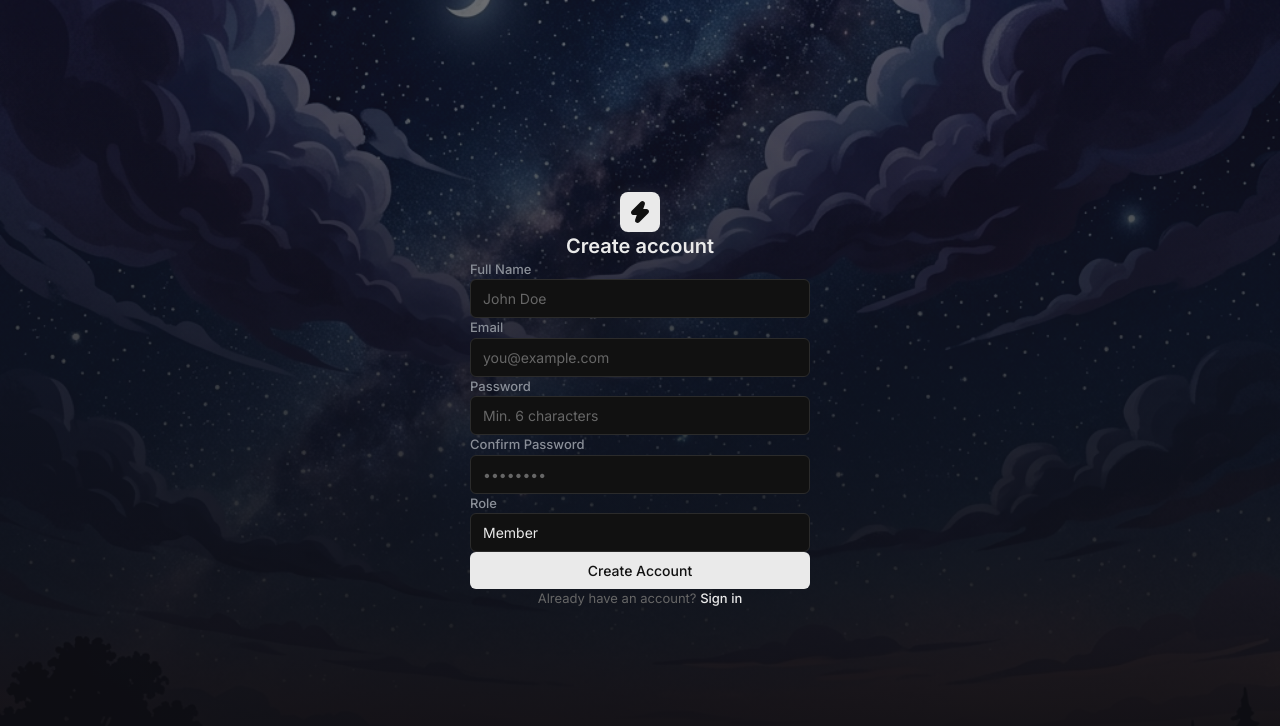
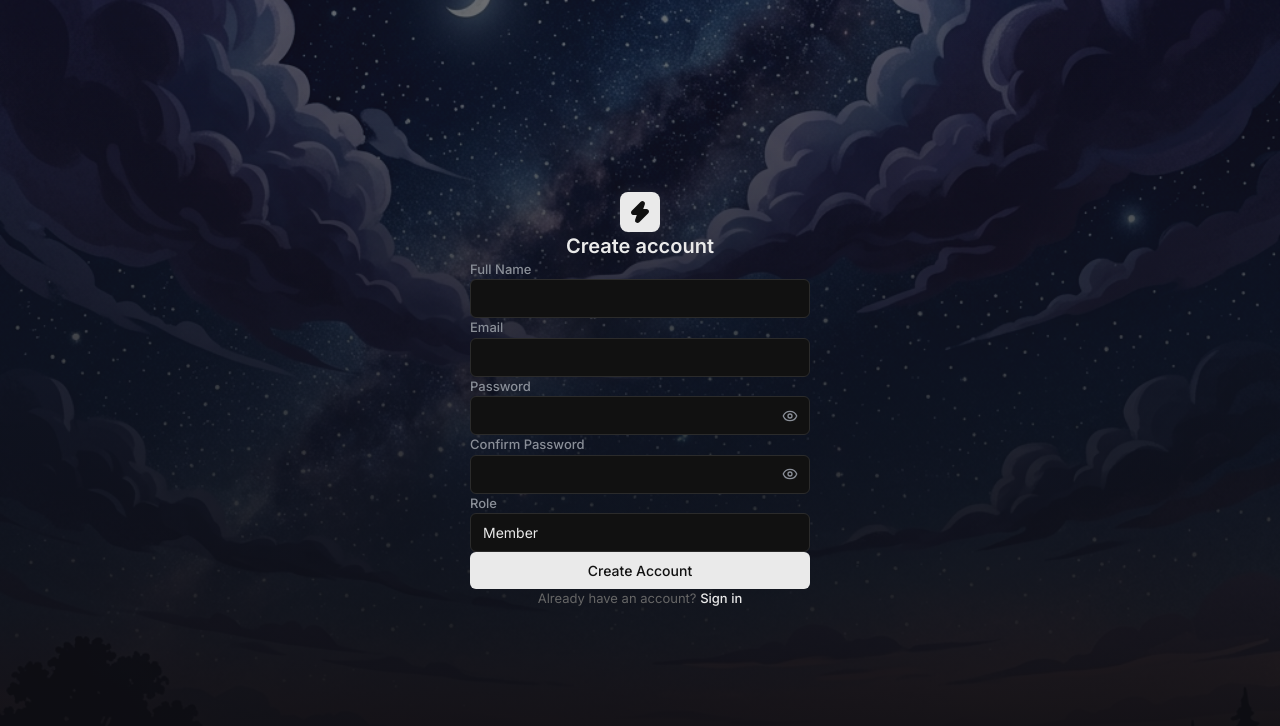
Before and after one commit to Hammadtanveer/team-task-manager, a React (Vite) app in the folder frontend/: page /signup in a window 1280 px wide. Shown: the top 726 px of the page. Built offline with nearby package versions, Linux system fonts and the light colour scheme.

Commit message:
fix place holder text

```diff
--- a/frontend/src/pages/LoginPage.jsx
+++ b/frontend/src/pages/LoginPage.jsx
@@ -1,7 +1,7 @@
 import { useState } from "react";
 import { Link, useNavigate } from "react-router-dom";
 import { motion } from "framer-motion";
-import { Zap, ArrowRight } from "lucide-react";
+import { Zap, ArrowRight, Eye, EyeOff } from "lucide-react";
 import { useAuth } from "../hooks/useAuth";
 import toast from "react-hot-toast";
 import LoadingSpinner from "../components/LoadingSpinner";
@@ -9,6 +9,7 @@
 export default function LoginPage() {
   const [email, setEmail] = useState("");
   const [password, setPassword] = useState("");
+  const [showPassword, setShowPassword] = useState(false);
   const [submitting, setSubmitting] = useState(false);
   const { login } = useAuth();
   const navigate = useNavigate();
@@ -72,7 +73,6 @@
               type="email"
               value={email}
               onChange={(e) => setEmail(e.target.value)}
-              placeholder="you@example.com"
               className="input-field"
               autoComplete="email"
             />
@@ -82,15 +82,23 @@
             <label className="text-[13px] font-medium text-[#8A8F98] mb-1.5 block flex justify-between items-center">
               <span>Password</span>
             </label>
+            <div className="relative">
               <input
                 id="login-password"
-              type="password"
+                type={showPassword ? "text" : "password"}
                 value={password}
                 onChange={(e) => setPassword(e.target.value)}
-              placeholder="••••••••"
-              className="input-field"
+                className="input-field pr-10"
                 autoComplete="current-password"
               />
+              <button
+                type="button"
+                onClick={() => setShowPassword(!showPassword)}
+                className="absolute right-3 top-1/2 -translate-y-1/2 text-[#8A8F98] hover:text-[#EAEAEA] transition-colors"
+              >
+                {showPassword ? <EyeOff size={16} /> : <Eye size={16} />}
+              </button>
+            </div>
           </div>
 
           <button
--- a/frontend/src/pages/SignupPage.jsx
+++ b/frontend/src/pages/SignupPage.jsx
@@ -1,7 +1,7 @@
 import { useState } from "react";
 import { Link, useNavigate } from "react-router-dom";
 import { motion } from "framer-motion";
-import { Zap } from "lucide-react";
+import { Zap, Eye, EyeOff } from "lucide-react";
 import { useAuth } from "../hooks/useAuth";
 import toast from "react-hot-toast";
 import LoadingSpinner from "../components/LoadingSpinner";
@@ -14,6 +14,8 @@
     confirmPassword: "",
     role: "MEMBER",
   });
+  const [showPassword, setShowPassword] = useState(false);
+  const [showConfirmPassword, setShowConfirmPassword] = useState(false);
   const [submitting, setSubmitting] = useState(false);
   const { signup } = useAuth();
   const navigate = useNavigate();
@@ -88,7 +90,6 @@
               type="text"
               value={form.name}
               onChange={update("name")}
-              placeholder="John Doe"
               className="input-field"
             />
           </div>
@@ -100,33 +101,48 @@
               type="email"
               value={form.email}
               onChange={update("email")}
-              placeholder="you@example.com"
               className="input-field"
             />
           </div>
 
           <div>
             <label className="text-[13px] font-medium text-[#8A8F98] mb-1.5 block">Password</label>
+            <div className="relative">
               <input
                 id="signup-password"
-              type="password"
+                type={showPassword ? "text" : "password"}
                 value={form.password}
                 onChange={update("password")}
-              placeholder="Min. 6 characters"
-              className="input-field"
+                className="input-field pr-10"
               />
+              <button
+                type="button"
+                onClick={() => setShowPassword(!showPassword)}
+                className="absolute right-3 top-1/2 -translate-y-1/2 text-[#8A8F98] hover:text-[#EAEAEA] transition-colors"
+              >
+                {showPassword ? <EyeOff size={16} /> : <Eye size={16} />}
+              </button>
+            </div>
           </div>
 
           <div>
             <label className="text-[13px] font-medium text-[#8A8F98] mb-1.5 block">Confirm Password</label>
+            <div className="relative">
               <input
                 id="signup-confirm-password"
-              type="password"
+                type={showConfirmPassword ? "text" : "password"}
                 value={form.confirmPassword}
                 onChange={update("confirmPassword")}
-              placeholder="••••••••"
-              className="input-field"
+                className="input-field pr-10"
               />
+              <button
+                type="button"
+                onClick={() => setShowConfirmPassword(!showConfirmPassword)}
+                className="absolute right-3 top-1/2 -translate-y-1/2 text-[#8A8F98] hover:text-[#EAEAEA] transition-colors"
+              >
+                {showConfirmPassword ? <EyeOff size={16} /> : <Eye size={16} />}
+              </button>
+            </div>
           </div>
 
           <div>
```
Lines whose indentation alone changed are shown as unchanged.
